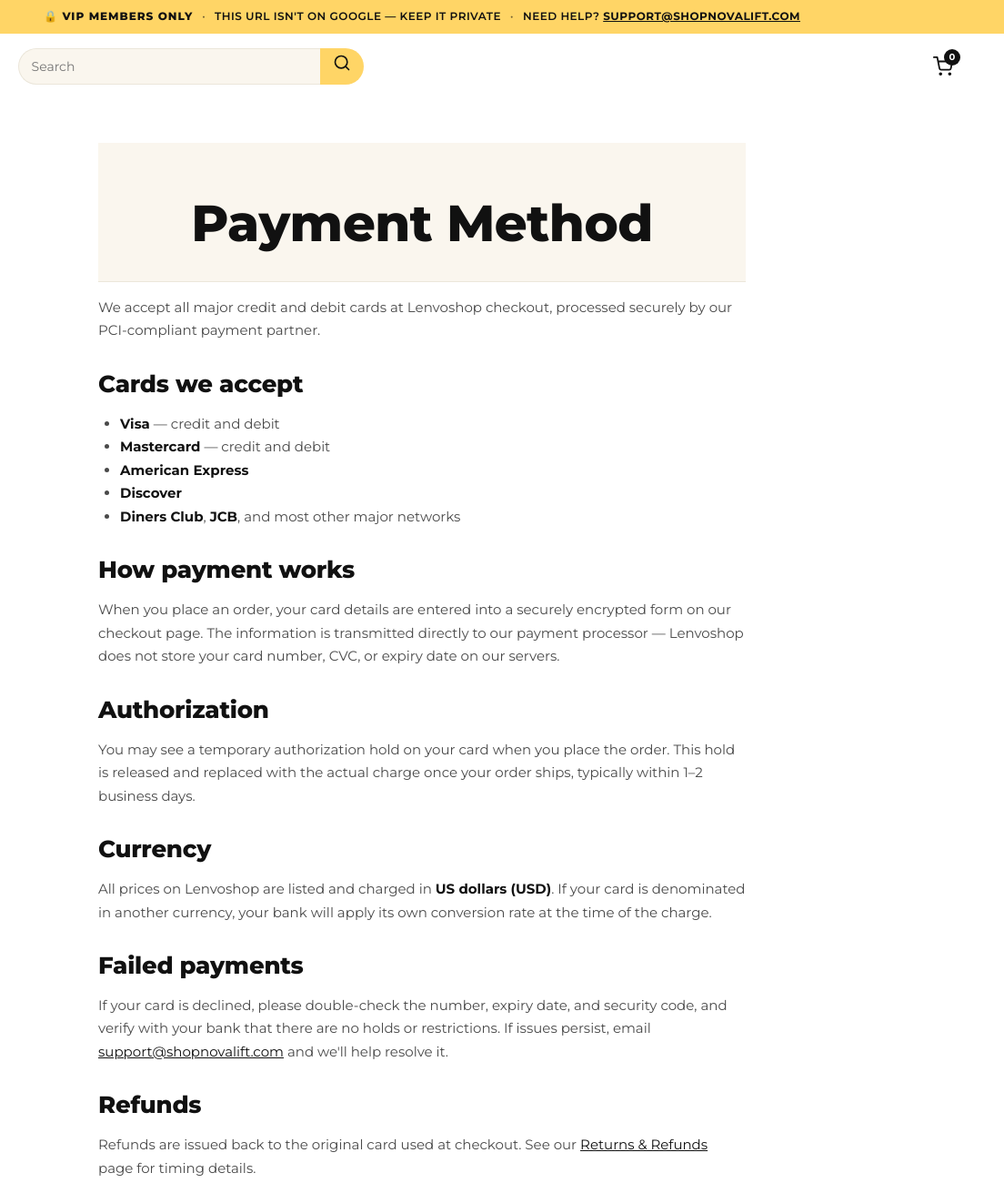
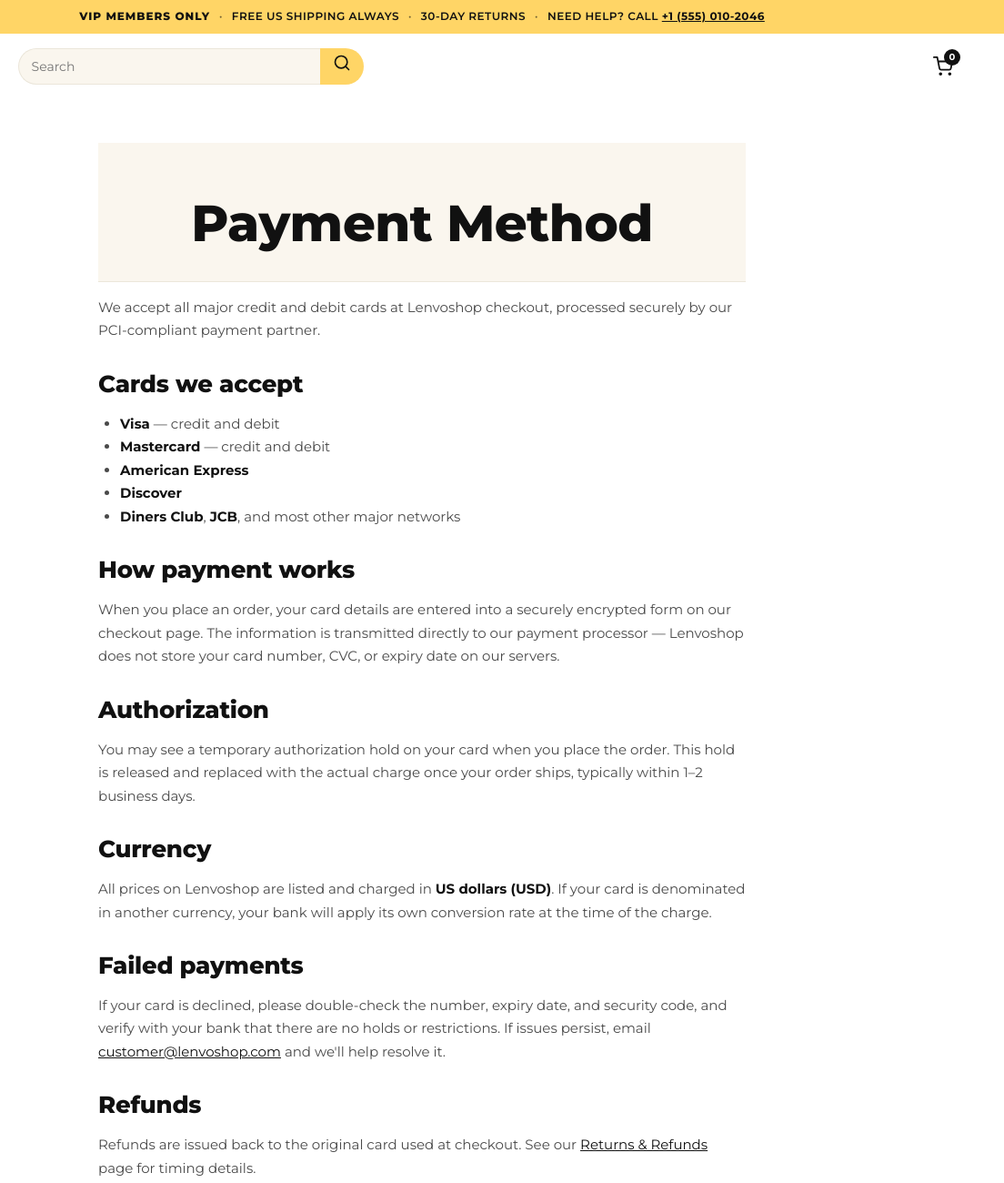
Before and after one commit to default-tech-eng/lenvoshop-vip, a plain HTML site: page payment-method.html in a window 1280 px wide. Shown: the top 1300 px of the page at 91% size, 176-1280 px from the left. Drawn offline with Linux system fonts and the light colour scheme.

Commit message:
update: payment-method.html

```diff
--- a/payment-method.html
+++ b/payment-method.html
@@ -17,11 +17,13 @@
 </head>
 <body>
 <div class="topbar">
-    <span class="topbar-msg vip-flag"><strong>🔒 VIP Members Only</strong></span>
+    <span class="topbar-msg vip-flag"><strong>VIP Members Only</strong></span>
     <span class="topbar-sep">·</span>
-    <span class="topbar-msg">This URL isn't on Google — keep it private</span>
+    <span class="topbar-msg">Free US shipping always</span>
     <span class="topbar-sep">·</span>
-    <span class="topbar-msg">Need help? <a href="mailto:support@shopnovalift.com">support@shopnovalift.com</a></span>
+    <span class="topbar-msg">30-day returns</span>
+    <span class="topbar-sep">·</span>
+    <span class="topbar-msg">Need help? Call <a href="tel:+15550102046">+1 (555) 010-2046</a></span>
   </div>
 <header class="site-header">
   <a href="index.html" class="logo">
@@ -60,7 +62,7 @@
   <h2>Currency</h2>
   <p>All prices on Lenvoshop are listed and charged in <strong>US dollars (USD)</strong>. If your card is denominated in another currency, your bank will apply its own conversion rate at the time of the charge.</p>
   <h2>Failed payments</h2>
-  <p>If your card is declined, please double-check the number, expiry date, and security code, and verify with your bank that there are no holds or restrictions. If issues persist, email <a href="mailto:support@shopnovalift.com">support@shopnovalift.com</a> and we'll help resolve it.</p>
+  <p>If your card is declined, please double-check the number, expiry date, and security code, and verify with your bank that there are no holds or restrictions. If issues persist, email <a href="mailto:customer@lenvoshop.com">customer@lenvoshop.com</a> and we'll help resolve it.</p>
   <h2>Refunds</h2>
   <p>Refunds are issued back to the original card used at checkout. See our <a href="returns-and-refunds.html">Returns &amp; Refunds</a> page for timing details.</p>
 </article>
@@ -101,7 +103,7 @@
     </div>
     <div>
       <h4>Get in touch</h4>
-      <p>Email: <a href="mailto:support@shopnovalift.com">support@shopnovalift.com</a></p>
+      <p>Email: <a href="mailto:customer@lenvoshop.com">customer@lenvoshop.com</a></p>
       <p>Hours: Mon–Fri, 9:00 am – 9:00 pm</p>
       <p class="payment-icons">VISA · Mastercard · AmEx · Discover</p>
     </div>
```
